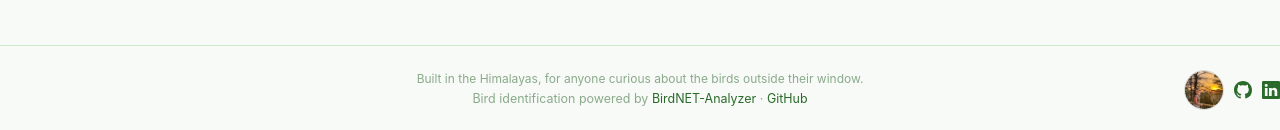
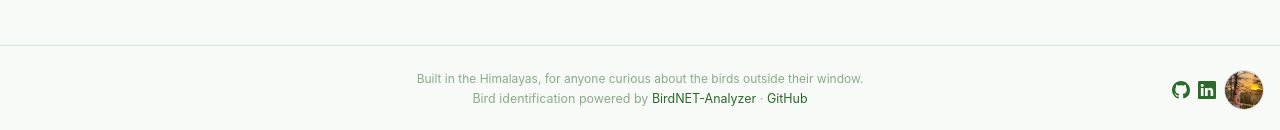
Before and after one commit to 007SK/birdlens, a React (Vite) app in the folder frontend/: page / in a window 1280 px wide. Shown: the part 667-797 px from the top of the page. Built offline with nearby package versions, Linux system fonts and the light colour scheme; no server answers.

Commit message:
fix: footer icon order/spacing to prevent overflow, enable hover trigger on bottom photo tooltip

```diff
--- a/frontend/src/App.css
+++ b/frontend/src/App.css
@@ -1121,12 +1121,12 @@
 
 .footer-branding-row {
   position: absolute;
-  right: 0;
+  right: 1rem;
   top: 50%;
   transform: translateY(-50%);
   display: flex;
   align-items: center;
-  gap: 10px;
+  gap: 8px;
 }
 
 .footer-photo-wrap {
--- a/frontend/src/components/Footer.jsx
+++ b/frontend/src/components/Footer.jsx
@@ -9,6 +9,7 @@ const LI_PATH = "M0 1.146C0 .513.526 0 1.175 0h13.65C15.474 0 16 .513 16 1.146v1
 export default function Footer() {
   const [tooltipOpen, setTooltipOpen] = useState(false)
   const photoWrapRef = useRef(null)
+  const closeTimerRef = useRef(null)
 
   useEffect(() => {
     if (!tooltipOpen) return
@@ -20,6 +21,15 @@ export default function Footer() {
     document.addEventListener('mousedown', onMouseDown)
     return () => document.removeEventListener('mousedown', onMouseDown)
   }, [tooltipOpen])
+
+  function photoEnter() {
+    clearTimeout(closeTimerRef.current)
+    setTooltipOpen(true)
+  }
+
+  function photoLeave() {
+    closeTimerRef.current = setTimeout(() => setTooltipOpen(false), 150)
+  }
 
   return (
     <footer className="app-footer">
@@ -36,28 +46,11 @@ export default function Footer() {
       </div>
 
       <div className="footer-branding-row">
-        <div
-          className="footer-photo-wrap"
-          ref={photoWrapRef}
-          onClick={() => setTooltipOpen(o => !o)}
-        >
-          {tooltipOpen && (
-            <div className="branding-tooltip branding-tooltip--above">
-              <div className="branding-tooltip__header">
-                <img src={swatiPhoto} alt="Swati Kumari" className="branding-tooltip__photo" />
-                <span className="branding-tooltip__name">Swati Kumari</span>
-              </div>
-              <p className="branding-tooltip__story">{STORY}</p>
-            </div>
-          )}
-          <img src={swatiPhoto} alt="Swati Kumari" className="footer-avatar" />
-        </div>
         <a
           href="https://github.com/007SK"
           target="_blank"
           rel="noreferrer"
           className="footer-icon-link"
-          onClick={e => e.stopPropagation()}
         >
           <svg width="18" height="18" viewBox="0 0 16 16" fill="currentColor" aria-hidden="true">
             <path d={GH_PATH} />
@@ -68,12 +61,33 @@ export default function Footer() {
           target="_blank"
           rel="noreferrer"
           className="footer-icon-link"
-          onClick={e => e.stopPropagation()}
         >
           <svg width="18" height="18" viewBox="0 0 16 16" fill="currentColor" aria-hidden="true">
             <path d={LI_PATH} />
           </svg>
         </a>
+        <div
+          className="footer-photo-wrap"
+          ref={photoWrapRef}
+          onMouseEnter={photoEnter}
+          onMouseLeave={photoLeave}
+          onClick={() => setTooltipOpen(o => !o)}
+        >
+          {tooltipOpen && (
+            <div
+              className="branding-tooltip branding-tooltip--above"
+              onMouseEnter={photoEnter}
+              onMouseLeave={photoLeave}
+            >
+              <div className="branding-tooltip__header">
+                <img src={swatiPhoto} alt="Swati Kumari" className="branding-tooltip__photo" />
+                <span className="branding-tooltip__name">Swati Kumari</span>
+              </div>
+              <p className="branding-tooltip__story">{STORY}</p>
+            </div>
+          )}
+          <img src={swatiPhoto} alt="Swati Kumari" className="footer-avatar" />
+        </div>
       </div>
     </footer>
   )
```
